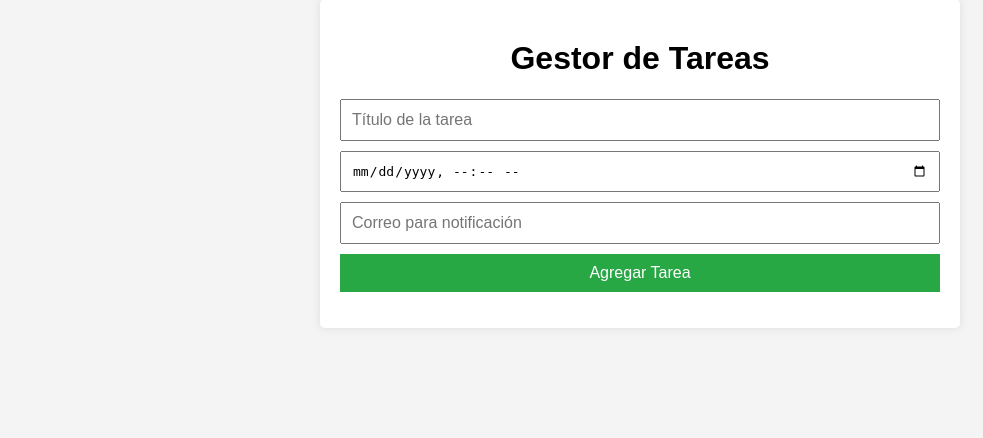
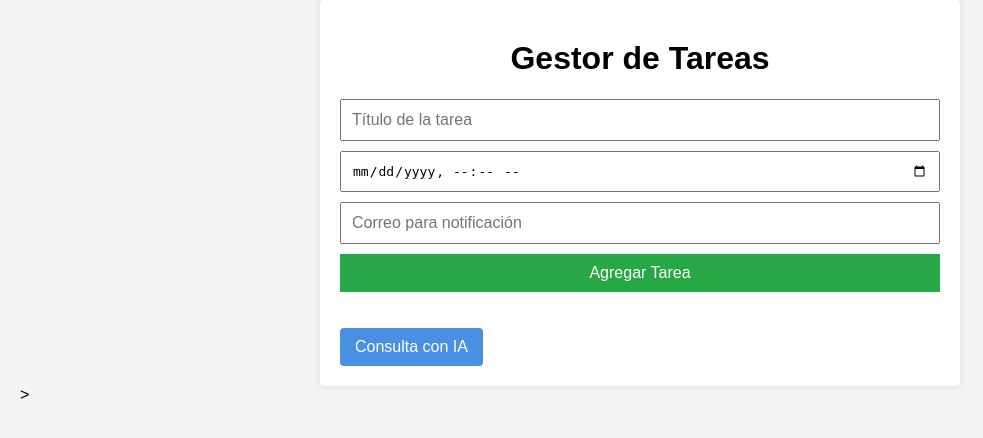
Before and after one commit to cristianlopez0725/worksyncapp, a PHP site: page / in a window 1280 px wide. Shown: the part 21-459 px from the top of the page, without its empty margins (0-983 px from the left). Run offline with PHP 8.4, Linux system fonts and the light colour scheme; some libraries are stand-ins or nearby versions.

Commit message:
notificacionessssss

```diff
--- a/index.html
+++ b/index.html
@@ -18,7 +18,9 @@
       <button type="submit">Agregar Tarea</button>
     </form>
     <ul id="task-list"></ul>
+    <!-- Botón para redirigir a ChatGPT -->
+    <a href="https://chat.openai.com/" target="_blank" class="chatgpt-button">Consulta con IA</a>
   </div>
   <script src="main.js"></script>
 </body>
-</html>
+</html>>
--- a/styles.css
+++ b/styles.css
@@ -49,3 +49,20 @@
   padding: 10px;
   border-bottom: 1px solid #ddd;
 }
+
+/* Estilos para el botón de ChatGPT */
+.chatgpt-button {
+  display: inline-block;
+  margin-top: 20px;
+  padding: 10px 15px;
+  background-color: #4a90e2;
+  color: white;
+  text-decoration: none;
+  border-radius: 4px;
+  text-align: center;
+  transition: background-color 0.3s ease;
+}
+
+.chatgpt-button:hover {
+  background-color: #357ab8;
+}
```
Also changed, not shown: main.js (indentation only). Lines whose indentation alone changed are shown as unchanged.
